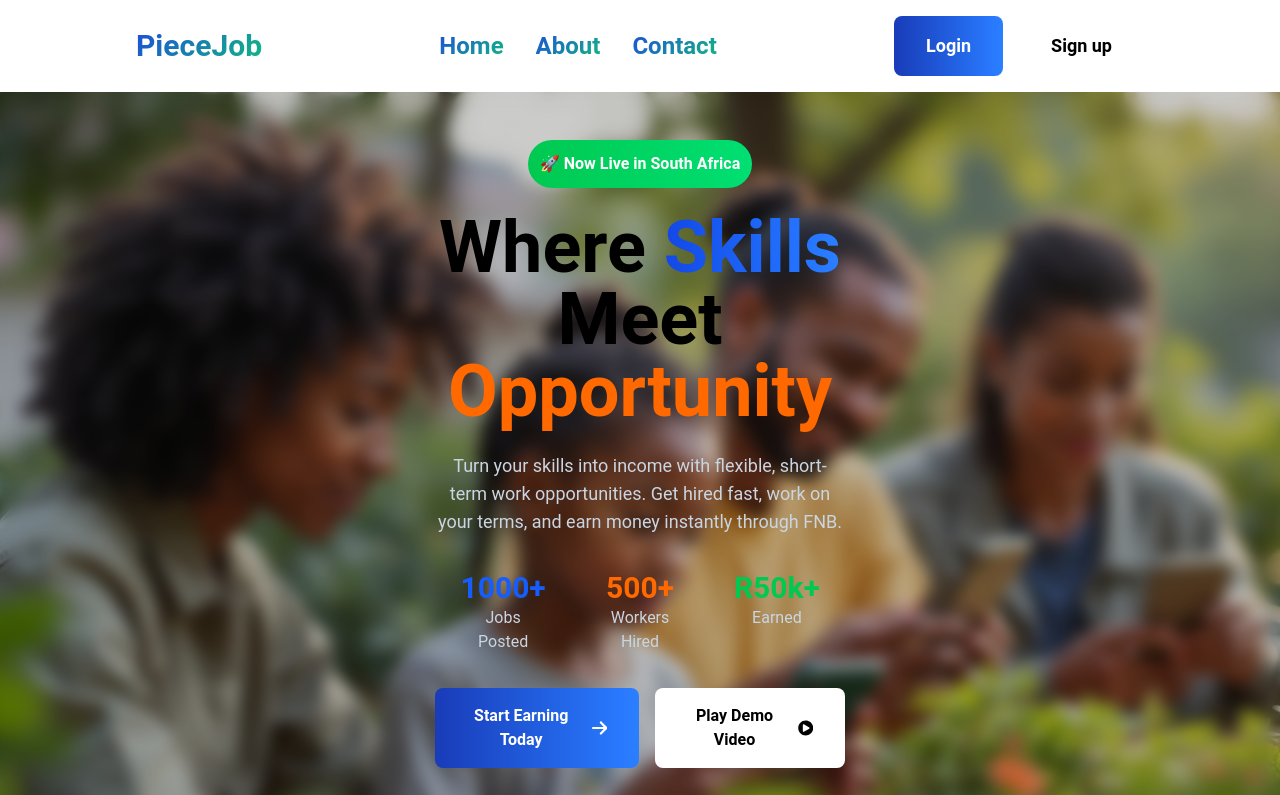
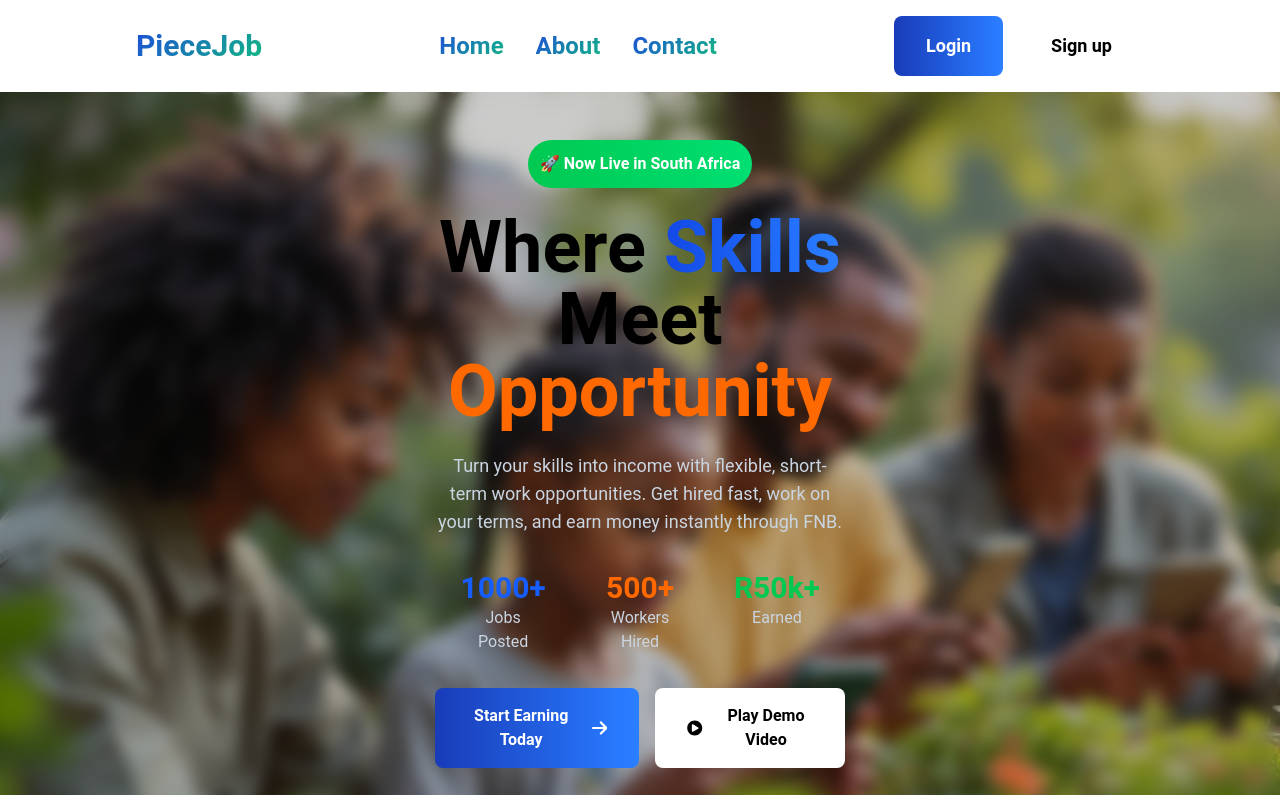
Before and after one commit to Kaydev-cmd/piece-job, a Next.js app in the folder frontend/: page / in a window 1280 px wide. Shown: the top 795 px of the page. Built offline with nearby package versions, Linux system fonts and the light colour scheme.

Commit message:
feat: add styles and icons for google, jobSeeker, and employer variants

```diff
--- a/frontend/components/common/Button.tsx
+++ b/frontend/components/common/Button.tsx
@@ -1,21 +1,24 @@
 import React from "react";
 import { ButtonProps } from "@/interfaces";
 import { FaArrowRight } from "react-icons/fa6";
-import { FaPlayCircle } from "react-icons/fa";
+import { FaPlayCircle, FaGoogle } from "react-icons/fa";
+import { GoDotFill } from "react-icons/go";
 
 const Button: React.FC<ButtonProps> = ({
   title,
   variant = "primary",
   onClick,
+  type,
 }) => {
   return (
     <button
       onClick={onClick}
+      type={type}
       className={`${
         variant === "primary"
           ? "bg-gradient-to-r from-blue-800 to-blue-500 text-white"
           : variant === "secondary"
-          ? "bg-white text-black"
+          ? "bg-white text-black flex flex-row-reverse"
           : variant === "tertiary"
           ? "bg-orange-500 text-white"
           : variant === "login"
@@ -24,6 +27,12 @@ const Button: React.FC<ButtonProps> = ({
           ? "bg-white text-lg text-black hover:border-2 border-blue-600"
           : variant === "subscribe"
           ? "bg-blue-700 text-white"
+          : variant === "google"
+          ? "bg-white border border-slate-500 flex flex-row-reverse"
+          : variant === "jobSeeker"
+          ? "joiningAs flex flex-row-reverse focus:border-blue-600 focus:outline-none focus:ring-2 focus:ring-blue-500"
+          : variant === "employer"
+          ? "joiningAs flex flex-row-reverse focus:border-blue-600 focus:outline-none focus:ring-2 focus:ring-blue-500"
           : "bg-green-500 text-white"
       } flex items-center gap-4 font-semibold`}
     >
@@ -32,6 +41,12 @@ const Button: React.FC<ButtonProps> = ({
         <FaArrowRight size={20} />
       ) : variant === "secondary" ? (
         <FaPlayCircle color="#000" size={20} />
+      ) : variant === "google" ? (
+        <FaGoogle color="#000" size={20} />
+      ) : variant === "jobSeeker" ? (
+        <GoDotFill color="#1447e6" />
+      ) : variant === "employer" ? (
+        <GoDotFill color="#ffa500" />
       ) : (
         ""
       )}
```
